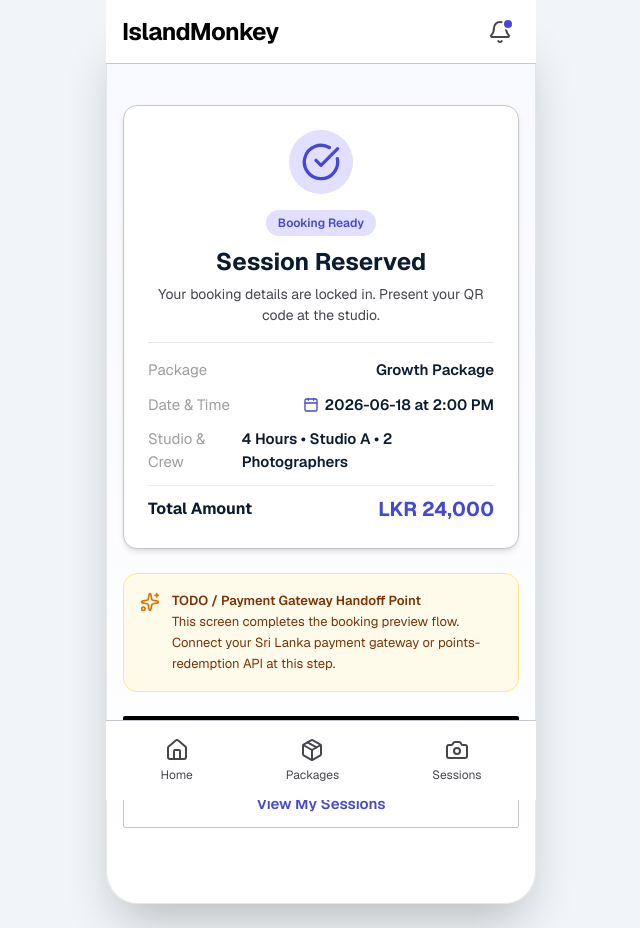
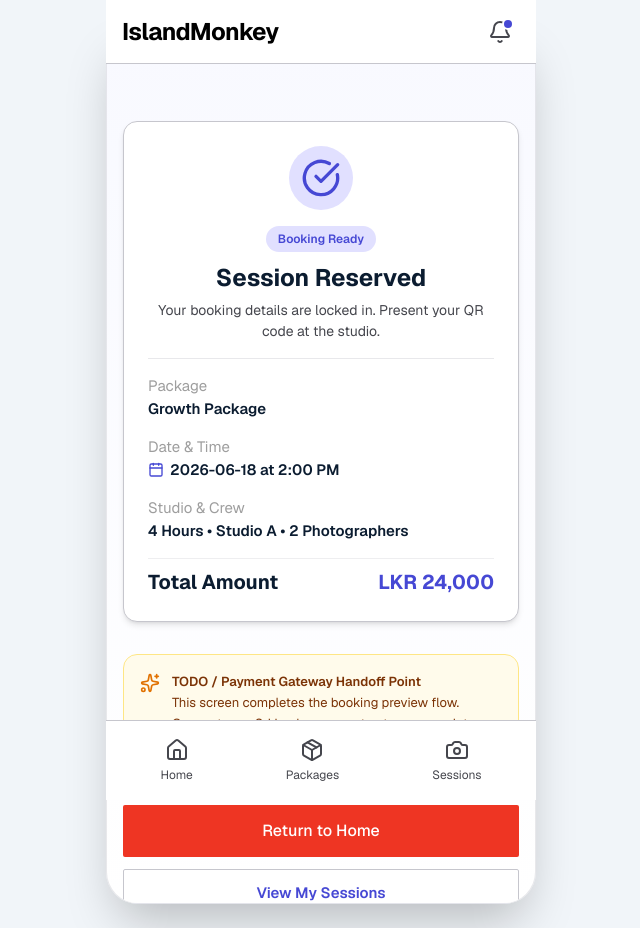
Before and after one commit to flyxto/island-monkey-app, a Next.js app: page /customer/booking/confirmation in a window 1280 px wide. Shown: the whole page, without its empty margins (319-959 px from the left). Built offline with nearby package versions, Linux system fonts and the light colour scheme.

Commit message:
refac: refactored booking confirmation and sessions

```diff
--- a/app/(customer)/customer/booking/confirmation/page.tsx
+++ b/app/(customer)/customer/booking/confirmation/page.tsx
@@ -18,7 +18,7 @@ export default function BookingConfirmationPage({
   const bookingTime = resolvedParams.time || "2:00 PM";
 
   return (
-    <div className="flex flex-col gap-6 py-4">
+    <div className="flex flex-col gap-8 py-8">
       {/* Success Banner */}
       <div className="bg-white border border-im-border rounded-xl p-6 shadow-md flex flex-col items-center text-center gap-4">
         <div className="w-16 h-16 bg-im-accent-light rounded-full flex items-center justify-center text-im-accent">
@@ -37,15 +37,15 @@ export default function BookingConfirmationPage({
           </p>
         </div>
 
-        <div className="w-full pt-4 border-t border-im-border/40 flex flex-col gap-3 text-left">
-          <div className="flex items-center justify-between text-[15px]">
+        <div className="w-full pt-4 border-t border-im-border/40 flex flex-col gap-4 text-left">
+          <div className="flex flex-col items-start justify-between text-[15px]">
             <span className="text-[#9e9e9e]">Package</span>
             <span className="font-semibold text-im-heading">
               {selectedPackage.name}
             </span>
           </div>
 
-          <div className="flex items-center justify-between text-[15px]">
+          <div className="flex flex-col items-start justify-between text-[15px]">
             <span className="text-[#9e9e9e]">Date & Time</span>
             <span className="font-semibold text-im-heading flex items-center gap-1.5">
               <Calendar className="w-4 h-4 text-im-accent" />
@@ -53,14 +53,14 @@ export default function BookingConfirmationPage({
             </span>
           </div>
 
-          <div className="flex items-center justify-between text-[15px]">
+          <div className="flex flex-col items-start justify-between w-full text-[15px]">
             <span className="text-[#9e9e9e]">Studio & Crew</span>
             <span className="font-semibold text-im-heading">
               {selectedPackage.metaLine}
             </span>
           </div>
 
-          <div className="flex items-center justify-between text-[16px] pt-2 border-t border-im-border/30">
+          <div className="flex items-center justify-between text-[20px] pt-2 border-t border-im-border/30">
             <span className="font-bold text-im-heading">Total Amount</span>
             <span className="font-bold text-[20px] text-im-accent">
               {formattedPrice}
@@ -84,7 +84,7 @@ export default function BookingConfirmationPage({
       <div className="flex flex-col gap-3">
         <Link
           href="/customer"
-          className="w-full py-3.5 bg-black text-white text-[16px] font-medium rounded-xs hover:bg-black/90 transition-all text-center"
+          className="w-full py-3.5 bg-im-btn-primary text-white text-[16px] font-medium rounded-xs hover:bg-im-btn-primary/90 transition-all text-center"
         >
           Return to Home
         </Link>
--- a/app/(customer)/customer/sessions/page.tsx
+++ b/app/(customer)/customer/sessions/page.tsx
@@ -29,7 +29,7 @@ export default function SessionsPage() {
     activeTab === "upcoming" ? MOCK_UPCOMING_SESSIONS : pastSessions;
 
   return (
-    <div className="flex flex-col gap-6">
+    <div className="flex flex-col gap-8 pt-8 pb-11.5">
       {/* Header */}
       <div className="flex items-center justify-between">
         <h1 className="text-[28px] font-semibold text-im-heading tracking-tight">
```
